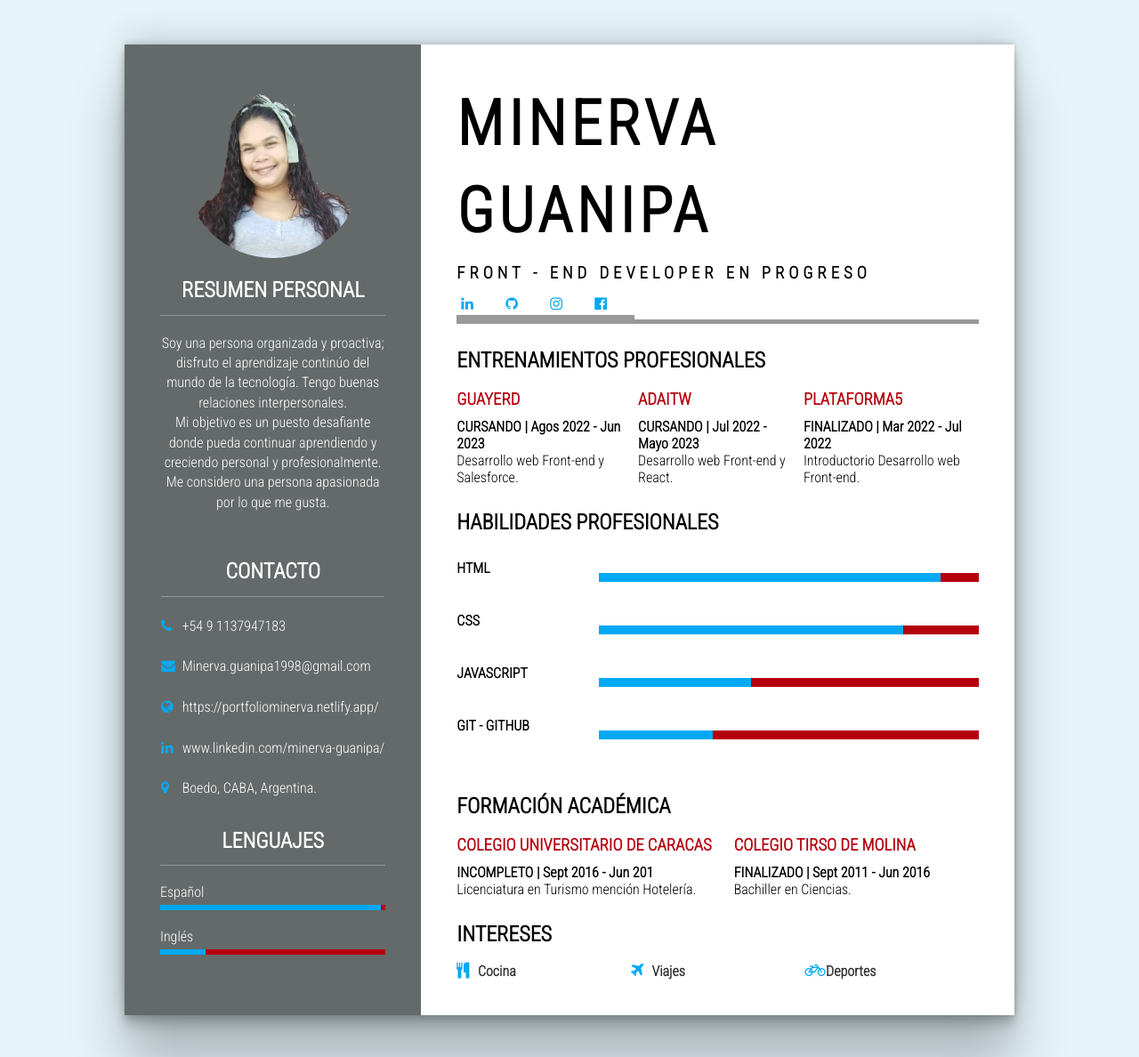
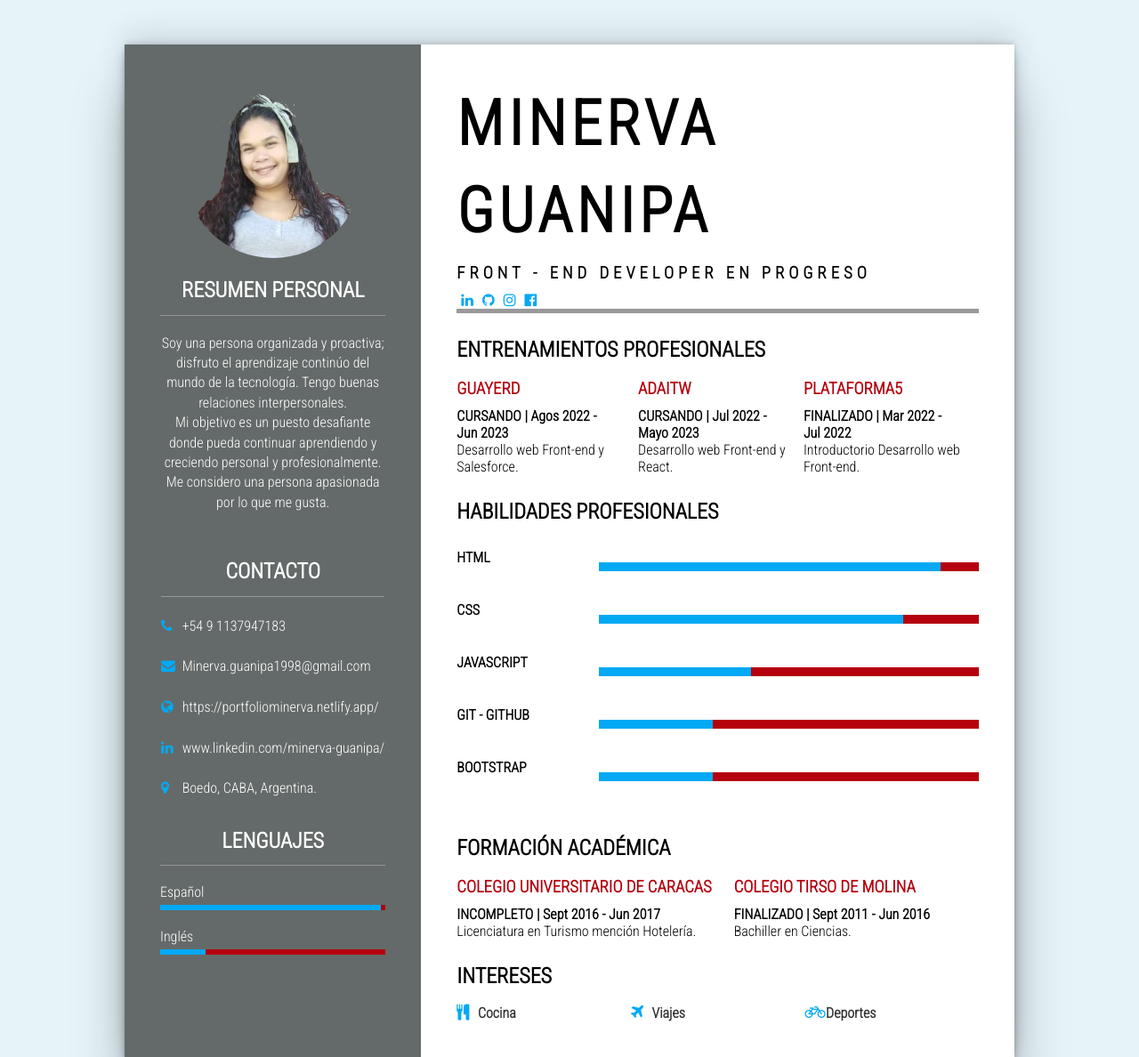
Before and after one commit to Mine24Ga/cv, a plain HTML site: page index.html in a window 1280 px wide. Shown: the top 1188 px of the page at 89% size. Drawn offline with Linux system fonts and the light colour scheme.

Commit message:
five commit

```diff
--- a/index.html
+++ b/index.html
@@ -87,10 +87,10 @@
           <h3 class="description">FRONT - END DEVELOPER EN PROGRESO</h3>
         </div>
         <div class="icons">
-          <a href="https://www.linkedin.com/in/minerva-guanipa/" target="_blank"><span class="icons"><i class="fa fa-linkedin" aria-hidden="true"></i></span></a>
-          <a href="https://github.com/Mine24Ga" target="_blank"><span class="icons"><i class="fa fa-github" aria-hidden="true"></i></span></a>
-          <a href="https://www.instagram.com/mileyss15/?next=%2Fmileyss15%2F" target="_blank"><span class="icons"><i class="fa fa-instagram" aria-hidden="true"></i></span></a>
-          <a href="#"><span class="icons"><i class="fa fa-facebook-official" aria-hidden="true"></i></span></a>
+          <a href="https://www.linkedin.com/in/minerva-guanipa/" target="_blank"><span class="icon"><i class="fa fa-linkedin" aria-hidden="true"></i></span></a>
+          <a href="https://github.com/Mine24Ga" target="_blank"><span class="icon"><i class="fa fa-github" aria-hidden="true"></i></span></a>
+          <a href="https://www.instagram.com/mileyss15/?next=%2Fmileyss15%2F" target="_blank"><span class="icon"><i class="fa fa-instagram" aria-hidden="true"></i></span></a>
+          <a href="#"><span class="icon"><i class="fa fa-facebook-official" aria-hidden="true"></i></span></a>
         </div>
         <!------------------------------------ MAIN ------------------------------------------>
         <div class="main">
@@ -98,7 +98,7 @@
           <div class="box">
             <div class="year-curso">
              <h3>GUAYERD</h3>
-             <h4>CURSANDO | Agos 2022 - Jun 2023</h4>
+             <h4>CURSANDO | Agos 2022 - <br>Jun 2023</h4>
              <p>Desarrollo web Front-end y Salesforce.</p>
             </div>
             <div class="year-curso">
@@ -108,7 +108,7 @@
              </div>
              <div class="year-curso">
               <h3>PLATAFORMA5</h3>
-              <h4>FINALIZADO | Mar 2022 - Jul 2022</h4>
+              <h4>FINALIZADO | Mar 2022 - <br>Jul 2022</h4>
               <p>Introductorio Desarrollo web Front-end.</p>
              </div>
          </div>
@@ -139,13 +139,19 @@
             <div style="width: 30%;"></div>
           </div>
         </div>
+        <div class="box">
+          <h4>BOOTSTRAP</h4>
+          <div class="percent">
+            <div style="width: 30%;"></div>
+          </div>
+        </div>
       </div>
       <div class="formation">
       <h2 class="title-main">Formación académica</h2>
       <div class="box2">
         <div class="year-curso">
          <h3>COLEGIO UNIVERSITARIO DE CARACAS</h3>
-         <h4>INCOMPLETO | Sept 2016 - Jun 201</h4>
+         <h4>INCOMPLETO | Sept 2016 - Jun 2017</h4>
          <p>Licenciatura en Turismo mención Hotelería.</p>
         </div>
         <div class="year-curso">
--- a/style.css
+++ b/style.css
@@ -190,6 +190,9 @@ body {
     padding: 5px;
     width: 50px;
 }
+.icon {
+    color: var(--title-color);
+}
 
 a {
     text-decoration: none;
```
